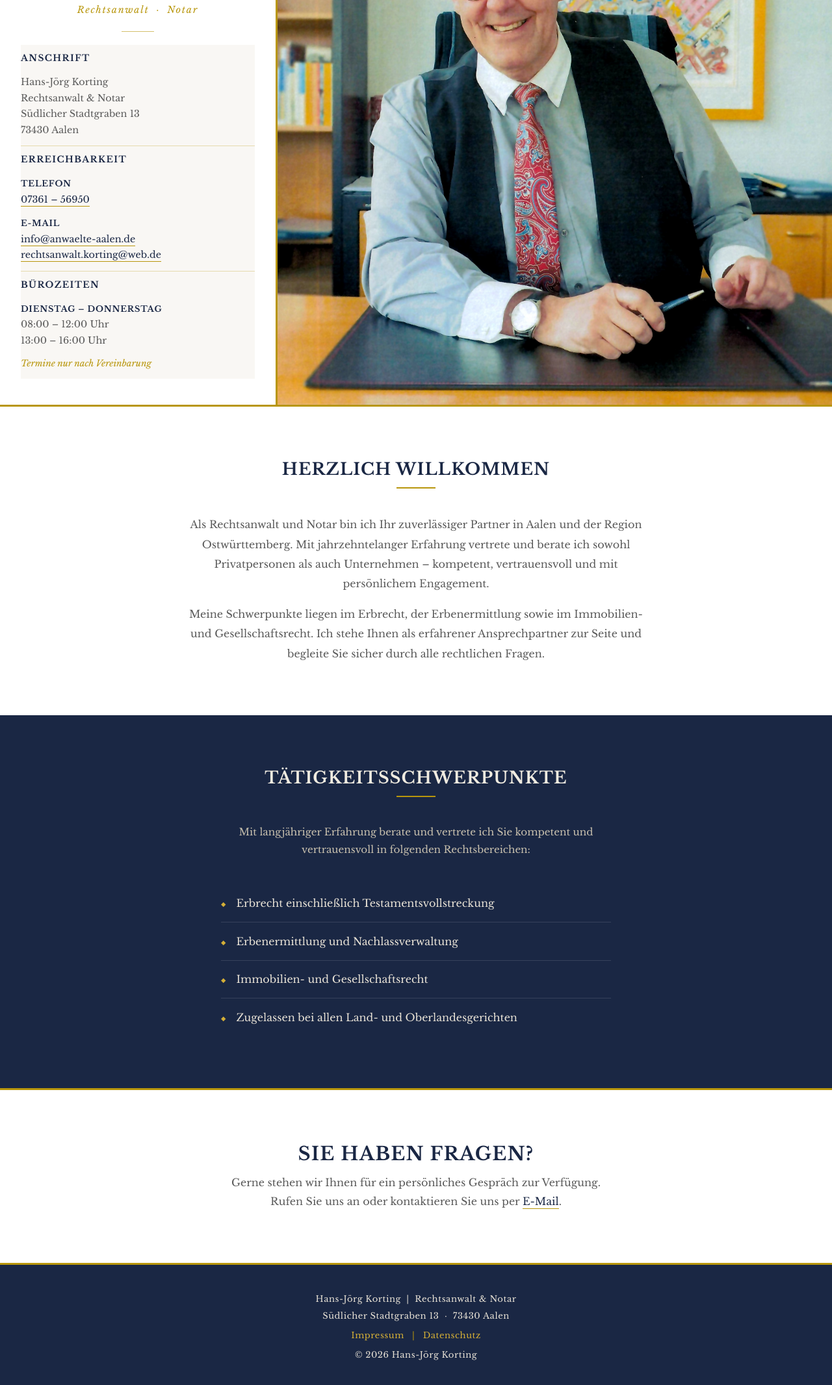
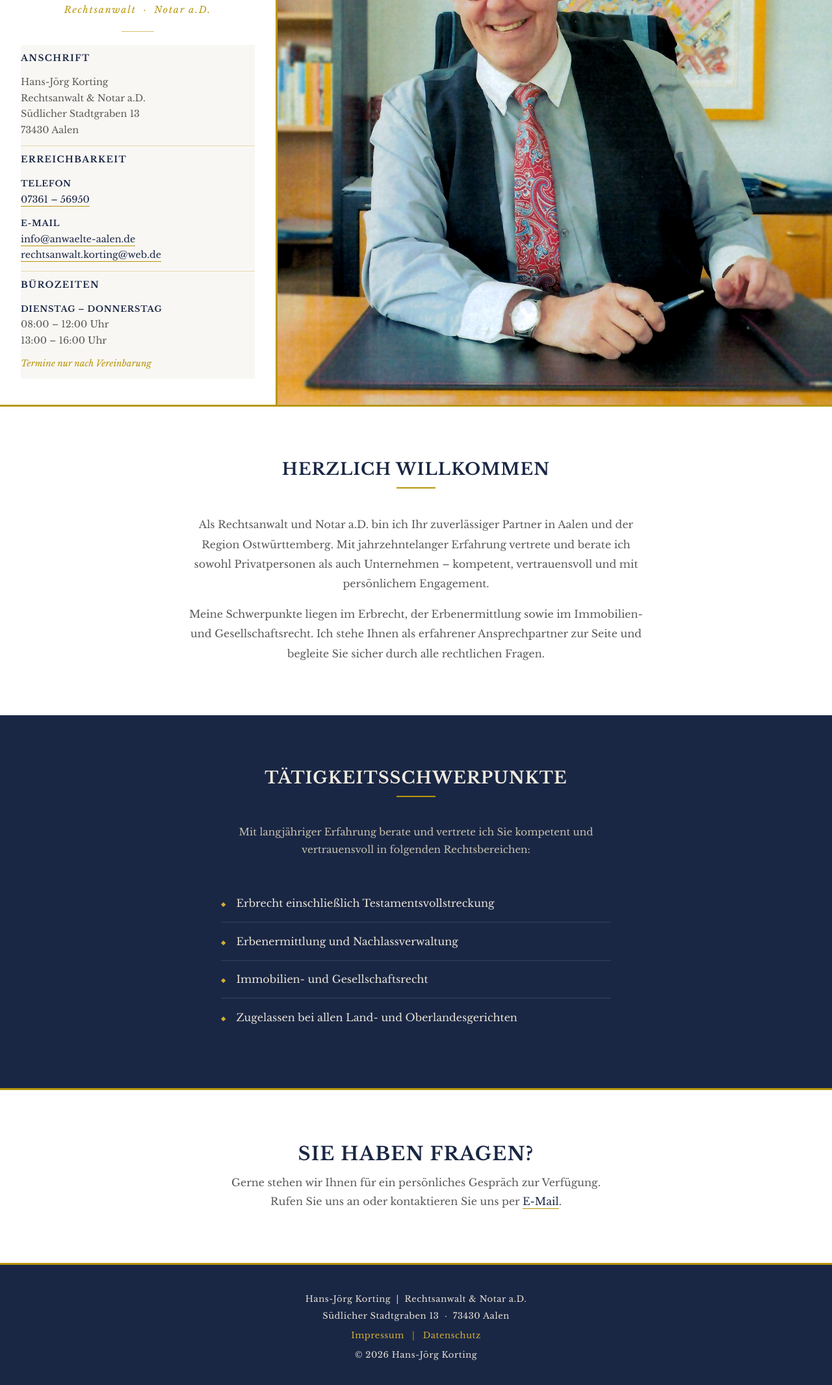
Before and after one commit to GruppeGAM/website_korting, a plain HTML site: page index.html in a window 1280 px wide. Shown: the part 244-2376 px from the top of the page at 65% size. Drawn offline with nearby package versions, Linux system fonts and the light colour scheme.

Commit message:
Revert "remove word a.d."
This reverts commit 3448aa498207656ce33ee5ad10701d9248732527.

```diff
--- a/index.html
+++ b/index.html
@@ -3,13 +3,13 @@
 <head>
   <meta charset="UTF-8">
   <meta name="viewport" content="width=device-width, initial-scale=1.0">
-  <title>Hans-Jörg Korting – Rechtsanwalt &amp; Notar , Aalen</title>
-  <meta name="description" content="Kanzlei Hans-Jörg Korting, Rechtsanwalt und Notar  in Aalen. Tätigkeitsschwerpunkte: Erbrecht, Erbenermittlung, Immobilien- und Gesellschaftsrecht.">
+  <title>Hans-Jörg Korting – Rechtsanwalt &amp; Notar a.D., Aalen</title>
+  <meta name="description" content="Kanzlei Hans-Jörg Korting, Rechtsanwalt und Notar a.D. in Aalen. Tätigkeitsschwerpunkte: Erbrecht, Erbenermittlung, Immobilien- und Gesellschaftsrecht.">
   <meta name="robots" content="index, follow">
   <!-- Open Graph / WhatsApp / Social Media Vorschau -->
   <meta property="og:type" content="website">
   <meta property="og:url" content="https://www.anwaelte-aalen.de/">
-  <meta property="og:title" content="Hans-Jörg Korting – Rechtsanwalt &amp; Notar , Aalen">
+  <meta property="og:title" content="Hans-Jörg Korting – Rechtsanwalt &amp; Notar a.D., Aalen">
   <meta property="og:description" content="Kanzlei Hans-Jörg Korting in Aalen. Tätigkeitsschwerpunkte: Erbrecht, Erbenermittlung, Immobilien- und Gesellschaftsrecht.">
   <meta property="og:image" content="https://www.anwaelte-aalen.de/images/logo.png">
   <meta property="og:image:width" content="1200">
@@ -46,7 +46,7 @@
           class="hero-logo"
         >
         <h1 class="hero-name">Hans&nbsp;-&nbsp;Jörg Korting</h1>
-        <p class="hero-title">Rechtsanwalt &nbsp;&middot;&nbsp; Notar </p>
+        <p class="hero-title">Rechtsanwalt &nbsp;&middot;&nbsp; Notar a.D.</p>
         <span class="hero-divider" aria-hidden="true"></span>
 
         <div class="intro-cards" id="kontakt">
@@ -54,7 +54,7 @@
             <h3>Anschrift</h3>
             <p>
               Hans-Jörg Korting<br>
-              Rechtsanwalt &amp; Notar <br>
+              Rechtsanwalt &amp; Notar a.D.<br>
               Südlicher Stadtgraben 13<br>
               73430 Aalen
             </p>
@@ -87,7 +87,7 @@
       <div class="intro-right">
         <img
           src="images/portrait.jpg"
-          alt="Hans-Jörg Korting, Rechtsanwalt und Notar "
+          alt="Hans-Jörg Korting, Rechtsanwalt und Notar a.D."
           class="portrait-img"
         >
       </div>
@@ -104,7 +104,7 @@
     <div class="section-inner willkommen-inner">
       <h2 id="willkommen-heading" class="section-title">Herzlich Willkommen</h2>
       <p>
-        Als Rechtsanwalt und Notar  bin ich Ihr zuverlässiger Partner in Aalen
+        Als Rechtsanwalt und Notar a.D. bin ich Ihr zuverlässiger Partner in Aalen
         und der Region Ostwürttemberg. Mit jahrzehntelanger Erfahrung vertrete und
         berate ich sowohl Privatpersonen als auch Unternehmen – kompetent,
         vertrauensvoll und mit persönlichem Engagement.
@@ -156,7 +156,7 @@
   ====================================================== -->
   <footer>
     <p>
-      Hans-Jörg Korting &nbsp;|&nbsp; Rechtsanwalt &amp; Notar <br>
+      Hans-Jörg Korting &nbsp;|&nbsp; Rechtsanwalt &amp; Notar a.D.<br>
       Südlicher Stadtgraben 13&nbsp;&nbsp;·&nbsp;&nbsp;73430 Aalen
     </p>
     <p>
```
Also changed, not shown: datenschutz.html (+2 -2 lines), impressum.html (+2 -2 lines).
